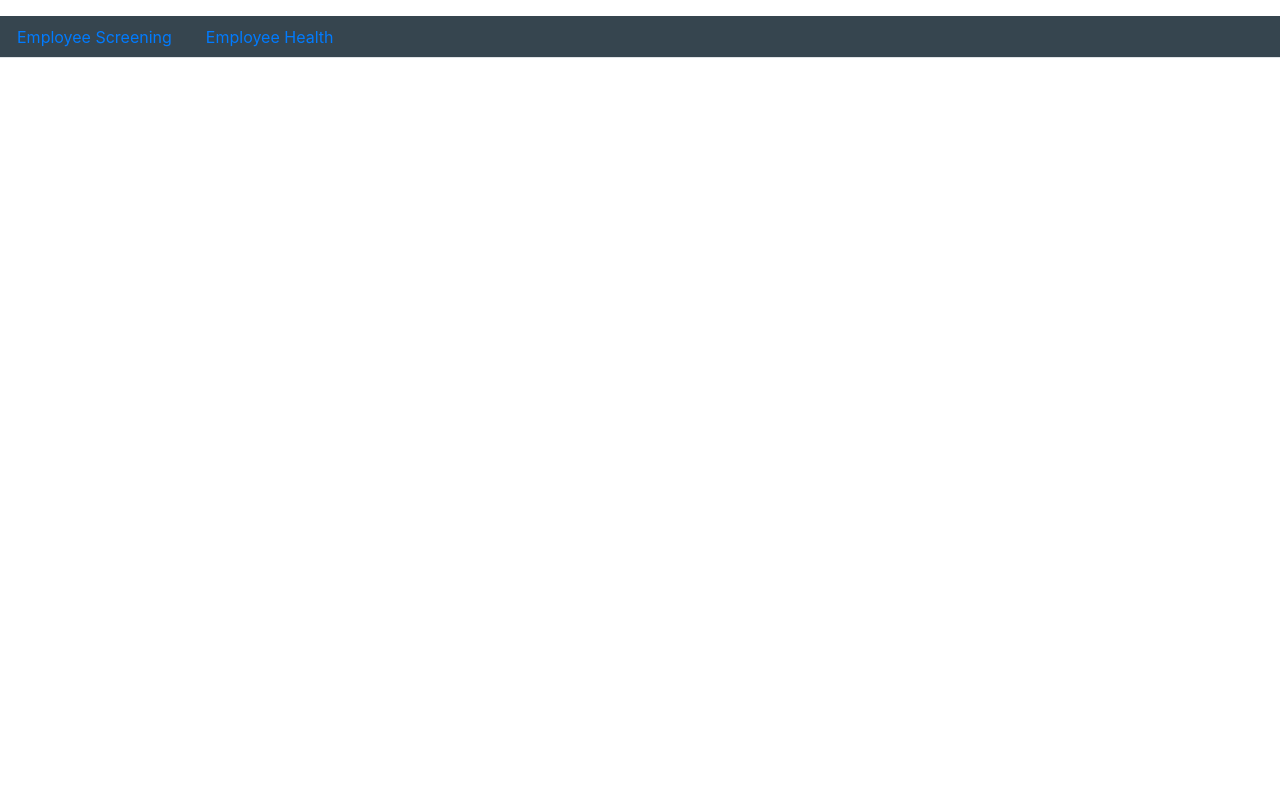
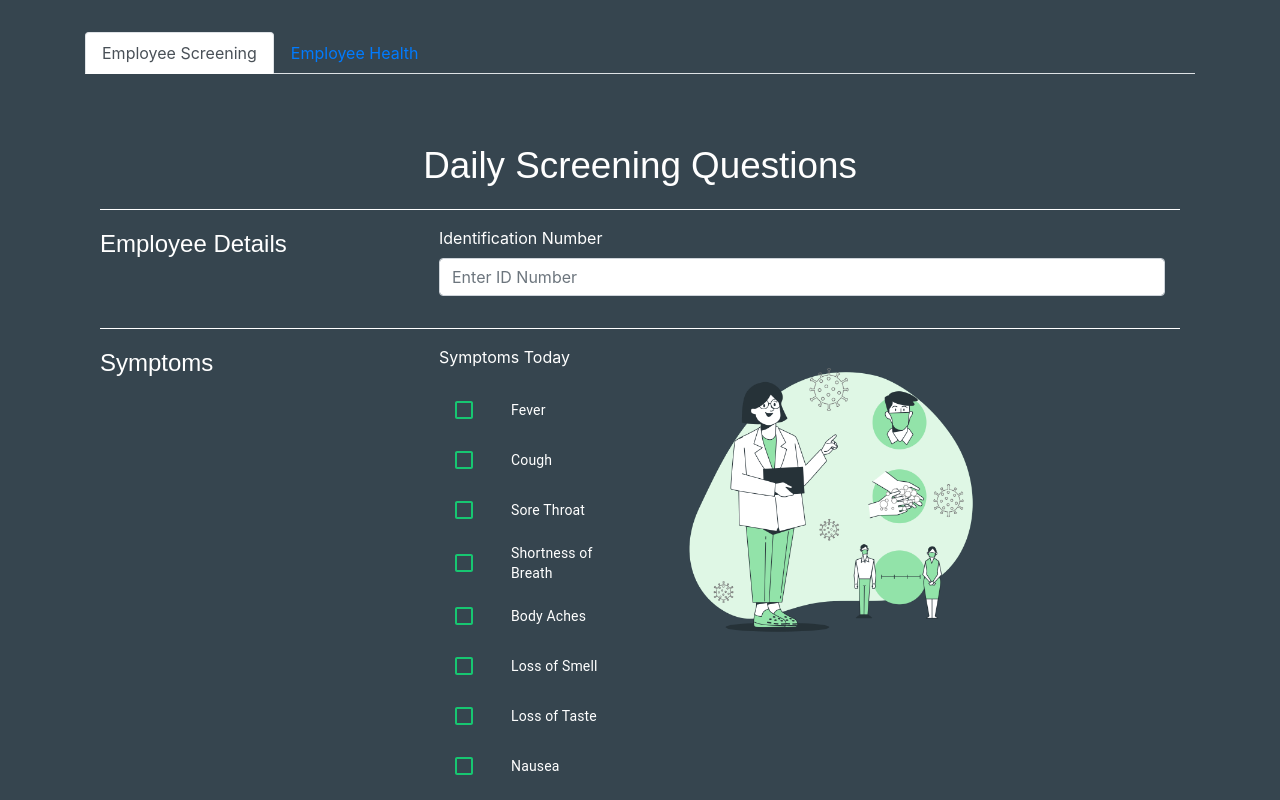
Before and after one commit to kialanpillay/compli-client, a React (Create React App) app in the folder app/: page /capture in a window 1280 px wide. Shown: the top 800 px of the page. Built offline with nearby package versions, Linux system fonts and the light colour scheme.

Commit message:
Fixed bugs

```diff
--- a/app/src/App.css
+++ b/app/src/App.css
@@ -1,38 +1,8 @@
 .App {
   text-align: center;
+  background-color: #36454f;
 }
 
-.App-logo {
-  height: 40vmin;
-  pointer-events: none;
+html {
+  background-color: #36454f;
 }
-
-@media (prefers-reduced-motion: no-preference) {
-  .App-logo {
-    animation: App-logo-spin infinite 20s linear;
-  }
-}
-
-.App-header {
-  background-color: #282c34;
-  min-height: 100vh;
-  display: flex;
-  flex-direction: column;
-  align-items: center;
-  justify-content: center;
-  font-size: calc(10px + 2vmin);
-  color: white;
-}
-
-.App-link {
-  color: #61dafb;
-}
-
-@keyframes App-logo-spin {
-  from {
-    transform: rotate(0deg);
-  }
-  to {
-    transform: rotate(360deg);
-  }
-}
--- a/app/src/pages/Capture.js
+++ b/app/src/pages/Capture.js
@@ -1,49 +1,56 @@
 import React, { Component } from "react";
+import Container from "react-bootstrap/Container";
 import Tabs from "react-bootstrap/Tabs";
 import Tab from "react-bootstrap/Tab";
+import Row from "react-bootstrap/Row";
 import Col from "react-bootstrap/Col";
 import Form from "react-bootstrap/Form";
 import Button from "react-bootstrap/Button";
-import OverlayTrigger from "react-bootstrap/OverlayTrigger";
-import "./DailyCapture.css";
 import Checklist from "../components/Checklist";
 import FormControl from "@material-ui/core/FormControl";
 import FormControlLabel from "@material-ui/core/FormControlLabel";
-import { Container, RadioGroup } from "@material-ui/core";
+import { RadioGroup } from "@material-ui/core";
 import Radio from "@material-ui/core/Radio";
 import Alert from "react-bootstrap/Alert";
 import CheckIcon from "@material-ui/icons/Check";
+import "./DailyCapture.css";
 
 const symptomsData = [
+  {
+    text: "Fever",
+  },
   {
     text: "Cough",
   },
   {
-    text: "Sore Throat ",
+    text: "Sore Throat",
   },
   {
-    text: "Shortness of breath ",
+    text: "Shortness of Breath",
   },
   {
-    text: "Body aches ",
+    text: "Body Aches",
   },
   {
-    text: "Loss of taste ",
+    text: "Loss of Smell ",
   },
   {
-    text: "Nausea  ",
+    text: "Loss of Taste ",
+  },
+  {
+    text: "Nausea",
   },
   {
     text: "Vomiting ",
   },
   {
-    text: "Diarrhoea ",
+    text: "Diarrhoea",
   },
   {
-    text: "Fatigue ",
+    text: "Fatigue",
   },
   {
-    text: "Weakness or tiredness ",
+    text: "Weakness",
   },
 ];
 const certData = [
@@ -51,50 +58,50 @@ const certData = [
     text: "I Agree",
   },
 ];
-let selectedSymptomsConverted = [0, 0, 0, 0, 0, 0, 0, 0, 0, 0];
+let selectedSymptomsConverted = [0, 0, 0, 0, 0, 0, 0, 0, 0, 0, 0, 0];
 
 export default class Capture extends Component {
   constructor(props) {
     super(props);
-    //Initialising class state data
-    //State is used instead of class member variables to avoid manually managing component renders
     this.state = {
       empID: "",
-      empTemp: "",
+      empTemp: 36,
       empTravel: "0",
       empExposure: "0",
       empCert: "",
       selectedSymptoms: [],
-      selectedCert: [],
-      tempHigh: false,
+      certification: [],
+      fever: false,
       upload: false,
     };
     this.callbackChecklist = this.callbackChecklist.bind(this);
     this.handleChange = this.handleChange.bind(this);
     this.callbackChecklistCert = this.callbackChecklistCert.bind(this);
   }
+
   //Sets the state of the symptoms array to include items that have been selected.
   callbackChecklist = (checked) => {
     this.setState({ selectedSymptoms: checked });
     this.symptomsConvert(this.state.selectedSymptoms);
   };
+
   callbackChecklistCert = (checked) => {
-    this.setState({ selectedCert: checked });
+    this.setState({ certification: checked });
   };
   handleChange = (event) => {
     this.setState({ [event.target.name]: event.target.value });
   };
   symptomsConvert = (symptomsSelect) => {
-    for (let i = 0; i < 10; i++) {
+    for (let i = 0; i < symptomsData.length; i++) {
       if (symptomsSelect.includes(symptomsData[i].text)) {
         selectedSymptomsConverted[i] = 1;
       }
     }
   };
+
   checkTemp = (temp) => {
-    // income tax number is 10 digits
     if (temp > 38) {
-      this.setState({ tempHigh: true });
+      this.setState({ fever: true });
     }
   };
 
@@ -102,9 +109,9 @@ export default class Capture extends Component {
     this.setState({ upload: true });
     const payload = {
       empID: this.state.empID,
-      empTemp: this.state.empTemp,
-      empTravel: this.state.empTravel,
-      empExposure: this.state.empExposure,
+      empTemp: Number(this.state.empTemp),
+      empTravel: Number(this.state.empTravel),
+      empExposure: Number(this.state.empExposure),
       symptoms: selectedSymptomsConverted,
     };
     const endpoint = `https://compli-api.herokuapp.com/screening/`;
@@ -117,40 +124,30 @@ export default class Capture extends Component {
       body: JSON.stringify(payload),
     })
       .then((response) => response.json())
-      .then((response) => {})
       .catch((err) => {
         console.log(err);
       });
   };
+
   alertOnClose = () => {
     window.location.href = "/";
   };
+
   handleChangeTravel = (event) => {
-    this.setState({ value: event.target.value });
+    console.log(event.target.value);
     this.setState({ empTravel: event.target.value });
-    console.log(this.state.empTravel);
   };
   handleChangeExposure = (event) => {
-    this.setState({ value: event.target.value });
+    console.log(event.target.value);
     this.setState({ empExposure: event.target.value });
-    console.log(this.state.empExposure);
   };
 
   render() {
     return (
-      <div
-        className="p-Div"
-        style={{ overflowX: "none", backgroundColor: "#36454F" }}
-      >
-        <Tabs
-          defaultActiveKey="capture"
-          style={{ marginTop: "1rem", backgroundColor: "#36454F" }}
-        >
-          <Tab
-            eventKey="daily-capture"
-            title="Employee Screening"
-            style={{ backgroundColor: "#36454F" }}
-          >
+      <div className="p-Div" style={{ backgroundColor: "#36454F" }}>
+        <Container>
+          <Tabs defaultActiveKey="capture" style={{ marginTop: "2rem" }}>
+            <Tab eventKey="capture" title="Employee Screening">
               <div className="container u-form">
                 <div className="pageHeading">Daily Screening Questions</div>
                 <hr /> {/*Splits up sections*/}
@@ -160,9 +157,7 @@ export default class Capture extends Component {
                     <div className="ulabel">Employee Details</div>
                     <div className="ucontent-div">
                       <Form.Group as={Col} controlId="employeeID">
-                      <OverlayTrigger placement="left">
                         <Form.Label>Identification Number</Form.Label>
-                      </OverlayTrigger>
                         <Form.Control
                           placeholder="Enter ID Number"
                           required={true}
@@ -178,16 +173,28 @@ export default class Capture extends Component {
                   <div className="u-div">
                     <div className="ulabel">Symptoms</div>
                     <div className="ucontent-div">
+                      <Row>
+                        <Col md={4}>
                           <Form.Group as={Col} controlId="symptonsChecklist">
                             <Form.Label>Symptoms Today</Form.Label>
 
                             <Checklist
-                        data={symptomsData.map((symptoms) => symptoms.text)}
+                              data={symptomsData.map(
+                                (symptoms) => symptoms.text
+                              )}
                               checked={this.state.selectedSymptoms}
                               callback={this.callbackChecklist}
                             />
                           </Form.Group>
-                    <img src={"./Covid.png"} height="350" alt="Graphic"></img>
+                        </Col>
+                        <Col md={4}>
+                          <img
+                            src={"./epidemic.png"}
+                            width="300"
+                            alt="Graphic"
+                          ></img>
+                        </Col>
+                      </Row>
                     </div>
                   </div>
                   <hr />
@@ -209,14 +216,14 @@ export default class Capture extends Component {
 
                       <Form.Group as={Col} controlId="exposure">
                         <Form.Label>
-                        In the past 14 days, have you been in close proximity to
-                        anyone who has tested positive for COVID-19?
+                          In the past 14 days, have you been in close proximity
+                          to anyone who has tested positive for COVID-19?
                         </Form.Label>
 
                         <FormControl>
                           <RadioGroup
-                          value={this.state.value}
-                          onChange={this.handleChangeTravel}
+                            value={this.state.empExposure}
+                            onChange={this.handleChangeExposure}
                             name="Exposure"
                           >
                             <FormControlLabel
@@ -235,16 +242,16 @@ export default class Capture extends Component {
 
                       <Form.Group as={Col} controlId="travel">
                         <Form.Label>
-                        Have you recently travelled to any high-risk country or
-                        any high-risk area defined under the National Disaster
-                        Regulations?{" "}
+                          Have you recently travelled to any high-risk country
+                          or any high-risk area defined under the National
+                          Disaster Regulations?{" "}
                         </Form.Label>
 
                         <FormControl>
                           <RadioGroup
                             name="Travel"
-                          value={this.state.value}
-                          onChange={this.handleChangeExposure}
+                            value={this.state.empTravel}
+                            onChange={this.handleChangeTravel}
                           >
                             <FormControlLabel
                               value="0"
@@ -274,13 +281,14 @@ export default class Capture extends Component {
 
                         <Checklist
                           data={certData.map((cert) => cert.text)}
-                        checked={this.state.selectedCert}
+                          checked={this.state.certification}
                           callback={this.callbackChecklistCert}
                         />
                       </Form.Group>
                       <Button
                         className="ubutton"
                         onClick={() => this.post()}
+                        disabled={this.state.certification.length === 0}
                         style={{
                           marginLeft: "15px",
                           backgroundColor: "#17c671",
@@ -293,7 +301,7 @@ export default class Capture extends Component {
                       </Button>
                       <Alert
                         show={this.state.upload}
-                      variant={this.state.tempHigh ? "warning" : "success"}
+                        variant={this.state.fever ? "warning" : "success"}
                         onClose={() => this.alertOnClose("success")}
                         dismissible
                         style={{
@@ -303,9 +311,7 @@ export default class Capture extends Component {
                           marginTop: "0.5rem",
                         }}
                       >
-                      {this.state.tempHigh
-                        ? "Notify Manager"
-                        : "Form Submitted"}
+                        {this.state.fever ? "Notify Manager" : "Form Submitted"}
                         <CheckIcon
                           style={{
                             marginRight: "5px",
@@ -319,8 +325,8 @@ export default class Capture extends Component {
             </Tab>
             <Tab eventKey="healthCheck-capture" title="Employee Health"></Tab>
           </Tabs>
+        </Container>
       </div>
     );
   }
 }
-//<a href="https://stories.freepik.com/people">Illustration by Freepik Stories</a>
```
Also changed, not shown: app/public/Covid.png (deleted), app/public/epidemic.png (added). Lines whose indentation alone changed are shown as unchanged.
